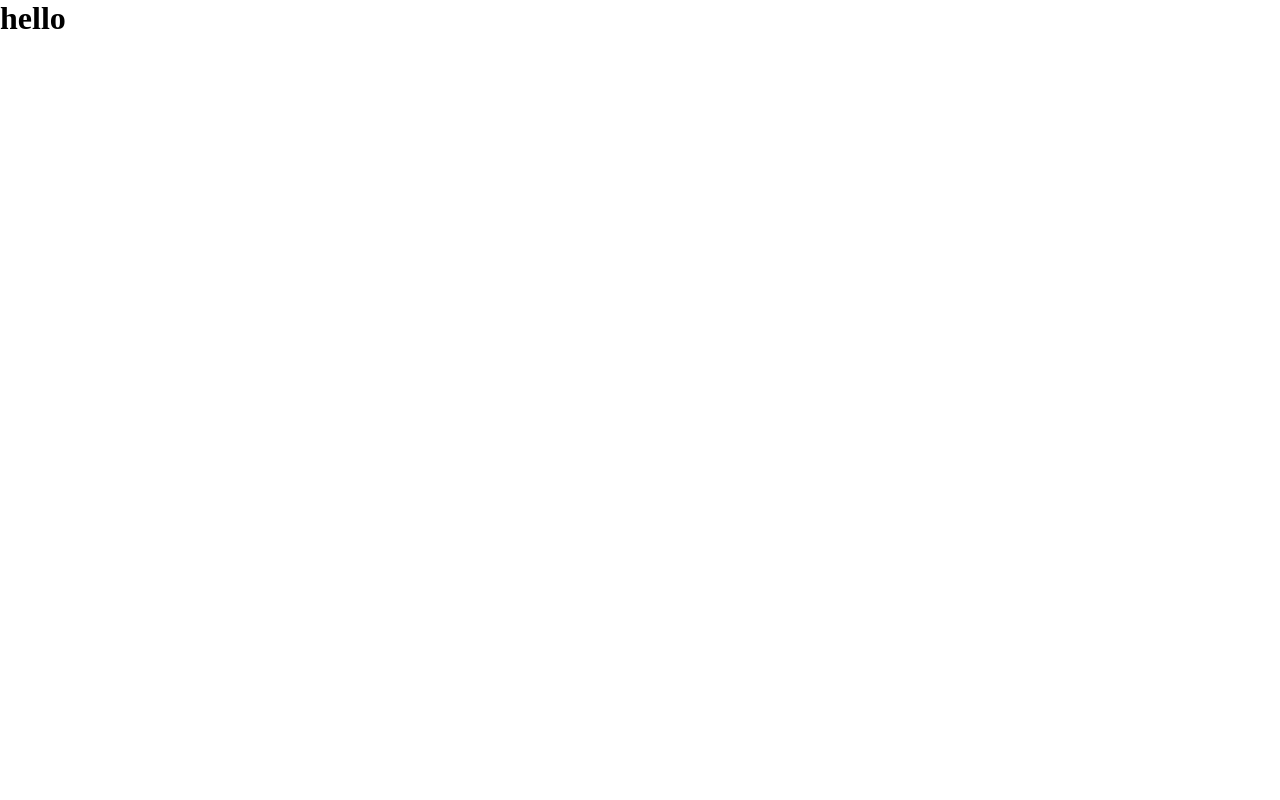
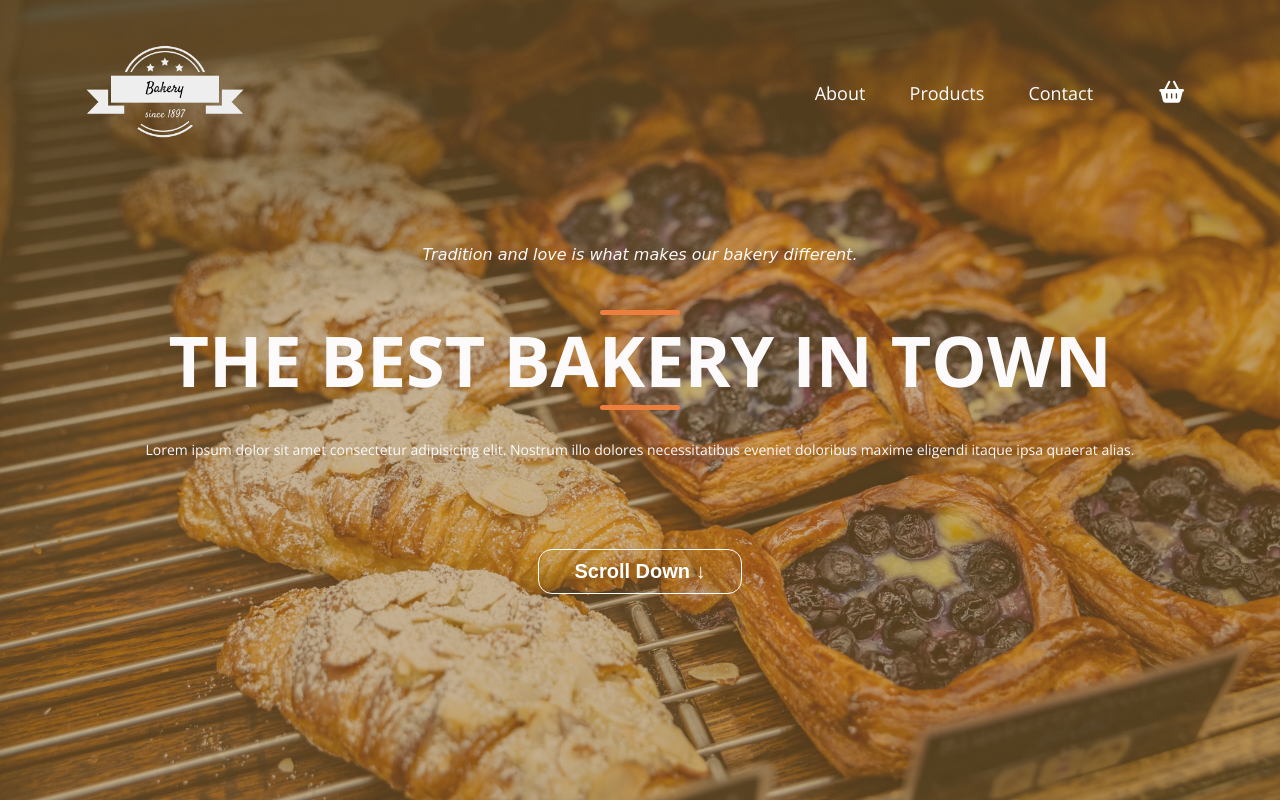
Before and after one commit to floreaportari/bakery, a plain HTML site: page index.html in a window 1280 px wide. Drawn offline with nearby package versions, Linux system fonts and the light colour scheme; a web font is replaced by a local one.

Commit message:
created header section and applied style to it

```diff
--- a/index.html
+++ b/index.html
@@ -4,9 +4,62 @@
     <meta charset="UTF-8" />
     <meta name="viewport" content="width=device-width, initial-scale=1.0" />
     <title>Bakery Website</title>
+
+    <!-- Google Fonts -->
+    <link rel="preconnect" href="https://fonts.googleapis.com" />
+    <link rel="preconnect" href="https://fonts.gstatic.com" crossorigin />
+    <link
+      href="https://fonts.googleapis.com/css2?family=Croissant+One&family=Open+Sans:wght@300;400;600;700&display=swap"
+      rel="stylesheet"
+    />
+
+    <!-- Font Awesome -->
+    <link
+      rel="stylesheet"
+      href="https://cdnjs.cloudflare.com/ajax/libs/font-awesome/6.1.1/css/all.min.css"
+      integrity="sha512-KfkfwYDsLkIlwQp6LFnl8zNdLGxu9YAA1QvwINks4PhcElQSvqcyVLLD9aMhXd13uQjoXtEKNosOWaZqXgel0g=="
+      crossorigin="anonymous"
+      referrerpolicy="no-referrer"
+    />
+
+    <!-- CSS Links -->
     <link rel="stylesheet" href="styles.css" />
   </head>
   <body>
-    <h1>hello</h1>
+    <!------------- Header Section --------------->
+    <div class="header">
+      <div class="container">
+        <nav>
+          <div class="logo">
+            <img src="images/logo_transparent.png" alt="logo-img" />
+          </div>
+          <div class="nav-links">
+            <ul>
+              <li><a href="">About</a></li>
+              <li><a href="">Products</a></li>
+              <li><a href="">Contact</a></li>
+            </ul>
+          </div>
+          <div class="shopping-cart">
+            <i class="fa-solid fa-basket-shopping"></i>
+          </div>
+          <div class="menu">
+            <i class="fa-solid fa-bars"></i>
+          </div>
+        </nav>
+        <div class="row">
+          <p class="upper-par">
+            Tradition and love is what makes our bakery different.
+          </p>
+          <h1 class="title">THE BEST BAKERY IN TOWN</h1>
+          <p class="lower-par">
+            Lorem ipsum dolor sit amet consectetur adipisicing elit. Nostrum
+            illo dolores necessitatibus eveniet doloribus maxime eligendi itaque
+            ipsa quaerat alias.
+          </p>
+          <button class="taste-btn">Scroll Down &#x2193;</button>
+        </div>
+      </div>
+    </div>
   </body>
 </html>
--- a/styles.css
+++ b/styles.css
@@ -3,3 +3,203 @@
   padding: 0;
   box-sizing: border-box;
 }
+/* ----------- Header Section ----------- */
+body {
+  font-family: "Open Sans", Arial, Helvetica, sans-serif;
+}
+
+.header {
+  width: 100%;
+  min-height: 100vh;
+  background-image: radial-gradient(
+      rgba(151, 110, 48, 0.5),
+      rgba(151, 110, 48, 0.5)
+    ),
+    url("images/jason-leung-HVkXN8e8LOM-unsplash.jpg");
+  background-repeat: no-repeat;
+  background-position: center;
+  background-size: cover;
+  overflow: hidden;
+}
+
+.container {
+  max-width: 1190px;
+  margin: auto;
+  padding: 0 30px;
+  overflow: hidden;
+}
+
+nav {
+  display: flex;
+  align-items: center;
+  flex-wrap: wrap;
+  justify-content: space-between;
+}
+
+.logo,
+.nav-links {
+  flex-basis: 45%;
+  min-width: 300px;
+}
+
+.fa-basket-shopping {
+  color: #fff;
+  font-size: 22px;
+  margin-left: 25px;
+}
+
+.fa-bars {
+  font-size: 30px;
+  color: #000;
+  display: none;
+  cursor: pointer;
+}
+
+.nav-links ul {
+  list-style-type: none;
+  text-align: right;
+}
+
+.nav-links ul li {
+  display: inline-block;
+  padding: 0 20px;
+}
+
+.nav-links ul li a {
+  color: rgb(255, 255, 255);
+  font-size: 18px;
+  text-decoration: none;
+}
+
+.nav-links ul li a:hover {
+  color: #ec7f3f;
+}
+
+.logo img {
+  width: 180px;
+  height: auto;
+}
+
+.header .row {
+  margin-top: 60px;
+}
+
+.row {
+  text-align: center;
+  margin: 0 auto;
+  color: rgb(252, 250, 250);
+  overflow: hidden;
+}
+
+.title {
+  font-size: 70px;
+  position: relative;
+  line-height: 70px;
+  margin: 30px auto;
+  padding: 15px 20px;
+}
+
+.title::before {
+  content: "";
+  background-color: #ec7f3f;
+  width: 80px;
+  height: 5px;
+  border-radius: 5px;
+  position: absolute;
+  top: 0;
+  left: 50%;
+  transform: translateX(-50%);
+}
+
+.title::after {
+  content: "";
+  background-color: #ec7f3f;
+  width: 80px;
+  height: 5px;
+  border-radius: 5px;
+  position: absolute;
+  bottom: 0;
+  left: 50%;
+  transform: translateX(-50%);
+}
+
+.upper-par {
+  font-family: "Croissant One", cursive;
+  font-style: italic;
+  font-size: 16px;
+  padding-bottom: 16px;
+}
+
+.lower-par {
+  font-size: 14px;
+  margin-bottom: 30px;
+}
+
+.taste-btn {
+  display: inline-block;
+  padding: 10px 35px;
+  border-radius: 14px;
+  border: 1px solid #fff;
+  outline: none;
+  background-color: transparent;
+  font-size: 20px;
+  font-weight: 600;
+  color: #ffffff;
+  cursor: pointer;
+  margin: 60px 0 10px;
+  transition: all 0.25s;
+}
+
+.taste-btn:hover {
+  background-color: #fff;
+  opacity: 0.7;
+  color: #664431;
+  transform: translateY(5px);
+}
+
+/* --------------- About Section ------------------- */
+.about {
+  margin: 70px 0;
+}
+
+@media only screen and (max-width: 800px) {
+  .logo {
+    flex-basis: 100%;
+    text-align: center;
+  }
+
+  .nav-links ul {
+    width: 100%;
+    background-color: #fff;
+    position: absolute;
+    top: 100px;
+    right: 0;
+    height: 150px;
+    display: flex;
+    flex-direction: column;
+    justify-content: space-around;
+  }
+
+  .nav-links ul li {
+    display: block;
+    margin: 0 10px;
+  }
+
+  .nav-links ul li a {
+    color: #000;
+  }
+
+  .fa-basket-shopping {
+    display: none;
+  }
+  .row {
+    padding-bottom: 30px;
+  }
+
+  .fa-bars {
+    display: block;
+    position: absolute;
+    top: 65px;
+    right: 10px;
+  }
+}
```
Also changed, not shown: images/jason-leung-HVkXN8e8LOM-unsplash.jpg (added), images/logo.png (deleted), images/logo_transparent.png (added).
